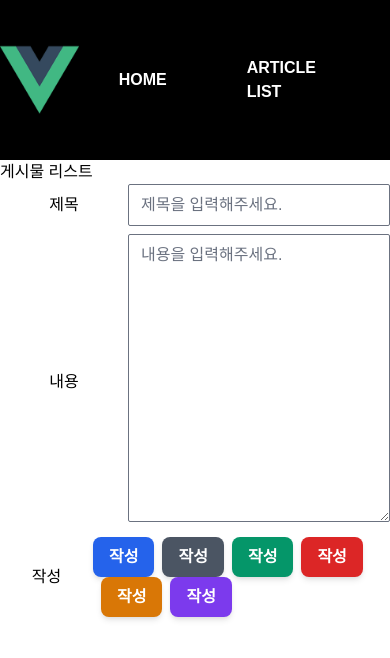
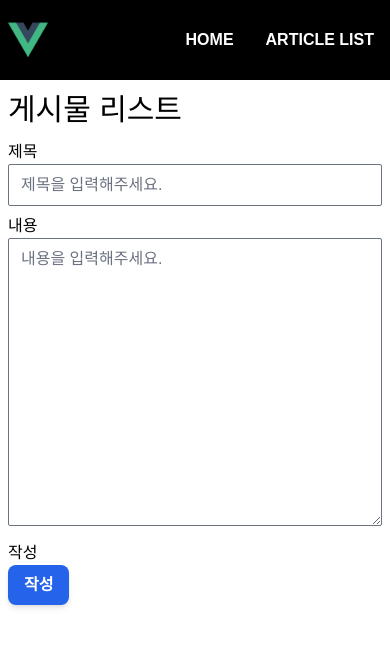
Before and after one commit to ucong2222/vue3-exam1, a Vue app: page /article/list in a window 390 px wide. Shown: the top 658 px of the page. Built offline with nearby package versions, Linux system fonts and the light colour scheme; a web font is replaced by a local one.

Commit message:
게시물 리스트 페이지 반응형 작업

```diff
--- a/src/App.vue
+++ b/src/App.vue
@@ -1,8 +1,8 @@
 <template>
-  <header class="header-bar h-40 bg-black text-white">
+  <header class="header-bar h-20 bg-black text-white">
     <div class="container mx-auto flex h-full">
-      <router-link to="/" class="h-full flex items-center">
-        <img class="block w-20" src="./assets/logo.png" alt="">
+      <router-link to="/" class="h-full flex items-center px-2">
+        <img class="block w-10" src="./assets/logo.png" alt="">
       </router-link>
 
       <div class="flex-grow"></div>
@@ -10,12 +10,12 @@
       <nav class="header-bar__menu-box-1">
         <ul class="flex h-full">
           <li>
-            <router-link to="/" class="h-full flex items-center font-bold px-10 hover:bg-white hover:text-black">
+            <router-link to="/" class="h-full flex items-center font-bold px-4 hover:bg-white hover:text-black">
               HOME
             </router-link>
           </li>
           <li>
-            <router-link to="/article/list" class="h-full flex items-center font-bold px-10 hover:bg-white hover:text-black">
+            <router-link to="/article/list" class="h-full flex items-center font-bold px-4 hover:bg-white hover:text-black">
               ARTICLE LIST
             </router-link>
           </li>
--- a/src/components/FormRow.vue
+++ b/src/components/FormRow.vue
@@ -1,9 +1,9 @@
 <template>
-  <div class="flex form-row">
-    <div class="w-32 flex justify-center">
-      <span class="flex items-center">{{title}}</span>
+  <div class="flex form-row flex-col md:flex-row">
+    <div class="md:flex md:items-center md:w-20">
+      <span>{{title}}</span>
     </div>
-    <div class="flex-grow">
+    <div class="md:flex-grow">
       <slot></slot>
     </div>
   </div>
--- a/src/components/TitleBar.vue
+++ b/src/components/TitleBar.vue
@@ -1,6 +1,6 @@
 <template>
-  <section class="title-bar">
-    <h1 class="container mx-auto">
+  <section class="title-bar px-2">
+    <h1 class="container mx-auto text-3xl mt-3 mb-3">
       <slot></slot>
     </h1>
   </section>
--- a/src/pages/ArticleListPage.vue
+++ b/src/pages/ArticleListPage.vue
@@ -1,7 +1,7 @@
 <template>
   <TitleBar>게시물 리스트</TitleBar>
 
-  <section class="section section-article-write-form">
+  <section class="section section-article-write-form  px-2">
     <div class="container mx-auto">
       <form v-on:submit.prevent="checkAndWriteArticle">
         <FormRow title="제목">
@@ -13,11 +13,6 @@
         <FormRow title="작성">
           <div class="btns">
             <input type="submit" value="작성" class="btn-primary" />
-            <input type="button" value="작성" class="btn-secondary" />
-            <input type="button" value="작성" class="btn-success" />
-            <input type="button" value="작성" class="btn-danger" />
-            <input type="button" value="작성" class="btn-warning" />
-            <input type="button" value="작성" class="btn-info" />
           </div>
         </FormRow>
       </form>
```
